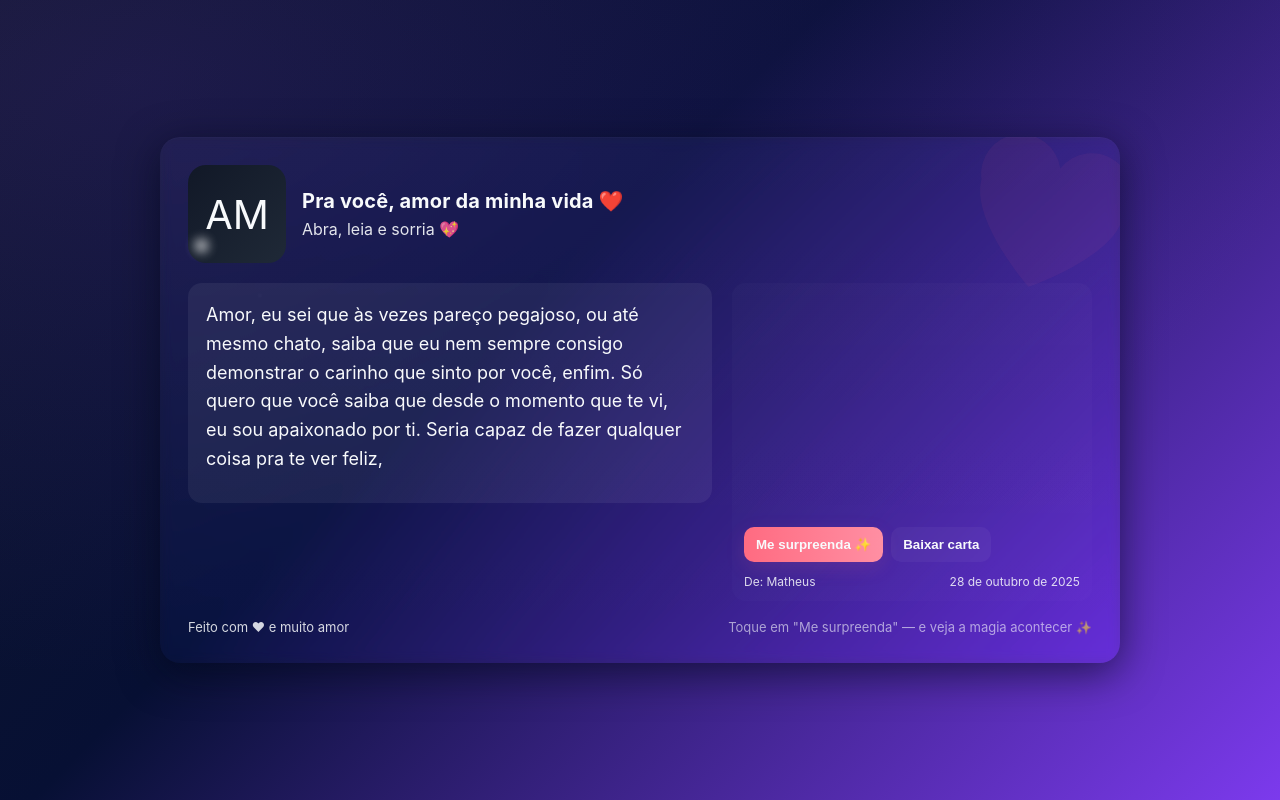
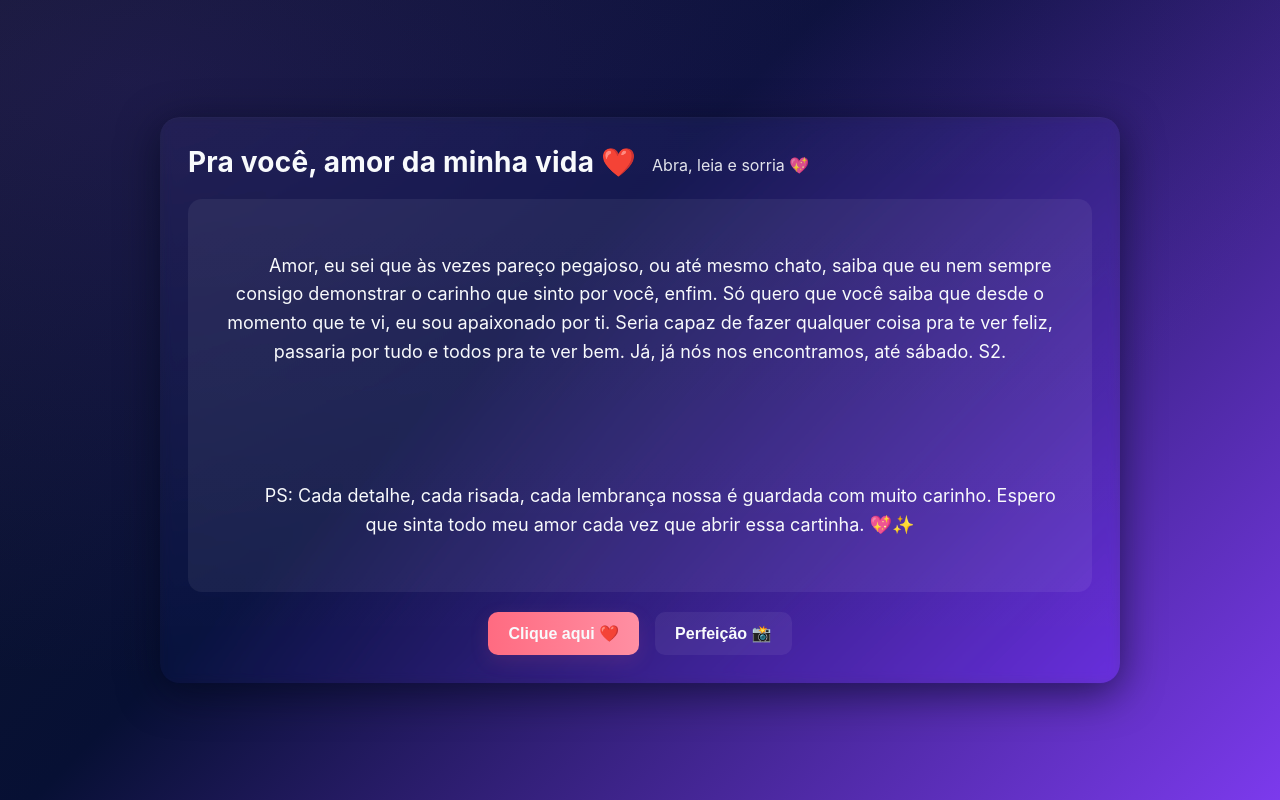
Before and after one commit to Matheus0Santos/surpresinhapranamorada, a plain HTML site: page index.html in a window 1280 px wide. Drawn offline with Linux system fonts and the light colour scheme.

Commit message:
Update styles and structure in index.html
Refactor layout and styles for improved presentation and user experience.

```diff
--- a/index.html
+++ b/index.html
@@ -26,6 +26,8 @@
       align-items:center;
       justify-content:center;
       padding:32px;
+      position:relative;
+      overflow:hidden;
     }
 
     .card{
@@ -43,207 +45,110 @@
     header{
       display:flex;gap:16px;align-items:center;
     }
-    .avatar{
-      width:98px;height:98px;border-radius:18px;flex:0 0 98px;background:linear-gradient(135deg,#111827,#1f2937);display:grid;place-items:center;font-size:40px
-    }
-    h1{margin:0;font-size:20px;letter-spacing:0.2px}
-    p.lead{margin:6px 0 0 0;opacity:0.9}
+    h1{margin:0;font-size:28px;letter-spacing:0.2px;text-align:center}
+    p.lead{margin:6px 0 0 0;opacity:0.9;text-align:center}
 
     main{
-      display:grid;grid-template-columns:1fr 360px;gap:20px;margin-top:20px;align-items:start;
+      margin-top:20px;
+      display:flex;
+      flex-direction:column;
+      gap:20px;
+      align-items:center;
     }
 
     .love-box{
       background:var(--glass);
-      padding:18px;border-radius:14px;min-height:220px;position:relative;overflow:hidden;
+      padding:24px;
+      border-radius:14px;
+      min-height:220px;
+      width:100%;
+      text-align:center;
+      font-size:18px;
+      line-height:1.6;
+      white-space:pre-wrap;
+      position:relative;
+      overflow:hidden;
     }
-    .typewriter{font-size:18px;line-height:1.6;white-space:pre-wrap}
 
-    .photo-panel{
-      background: linear-gradient(180deg, rgba(255,255,255,0.02), rgba(255,255,255,0.01));
-      border-radius:14px;padding:12px;display:flex;flex-direction:column;gap:12px;align-items:center;
-    }
-    .photo{width:100%;height:220px;border-radius:12px;background:linear-gradient(180deg,#0b1220,#12203a);display:grid;place-items:center;color:rgba(255,255,255,0.6);font-size:14px}
-
-    .btns{display:flex;gap:8px;width:100%}
-    button{cursor:pointer;border:0;padding:10px 12px;border-radius:10px;font-weight:600;background:rgba(255,255,255,0.04);color:var(--light)}
+    .btns{display:flex;gap:16px;}
+    button{cursor:pointer;border:0;padding:12px 20px;border-radius:10px;font-weight:600;background:rgba(255,255,255,0.06);color:var(--light);font-size:16px}
     .accent{background:linear-gradient(90deg,var(--accent), #ff8fa3);box-shadow:0 6px 20px rgba(255,107,129,0.12)}
 
-    .heart{position:absolute;right:-40px;top:-40px;width:220px;height:220px;opacity:0.06;transform:rotate(15deg)}
-
-    footer{margin-top:18px;opacity:0.85;font-size:13px;display:flex;justify-content:space-between;align-items:center}
-
-    /* floating hearts animation */
-    .float-heart{position:absolute;left:50%;top:50%;pointer-events:none;}
-    .small{width:18px;height:18px}
-
-    @media (max-width:880px){
-      main{grid-template-columns:1fr;}
-      .photo-panel{order:-1}
+    #fullLove{
+      position:absolute;
+      top:0;left:0;width:100%;height:100%;background:rgba(255,107,129,0.95);
+      display:flex;justify-content:center;align-items:center;font-size:48px;font-weight:bold;color:white;
+      opacity:0;pointer-events:none;transition:opacity 0.4s;
+      text-align:center;padding:20px;
     }
 
-    /* confetti canvas full cover */
-    #confettiCanvas{position:absolute;left:0;top:0;width:100%;height:100%;pointer-events:none}
-
-    /* little sparkle animation */
-    .spark{position:absolute;width:6px;height:6px;border-radius:50%;background:white;opacity:0.12;filter:blur(6px)}
+    #photoPanel{
+      width:300px;height:300px;border-radius:16px;overflow:hidden;display:none;
+      background-size:cover;
+      background-position:center;
+      box-shadow:0 10px 30px rgba(0,0,0,0.4);
+    }
 
   </style>
 </head>
 <body>
-  <div class="card" id="card">
-    <svg class="heart" viewBox="0 0 24 24" fill="none" xmlns="http://www.w3.org/2000/svg">
-      <path d="M12 21s-8-5.333-8-10a4 4 0 018-3.333A4 4 0 0120 11c0 4.667-8 10-8 10z" fill="#ff6b81"/>
-    </svg>
-
+  <div class="card">
     <header>
-      <div class="avatar" id="avatar">💌</div>
-      <div>
-        <h1 id="title">Pra você, amor da minha vida ❤️</h1>
-        <p class="lead" id="subtitle">Abra, leia e sorria 💖</p>
-      </div>
+      <h1>Pra você, amor da minha vida ❤️</h1>
+      <p class="lead">Abra, leia e sorria 💖</p>
     </header>
 
     <main>
-      <section class="love-box">
-        <div class="typewriter" id="typewriter">Carregando... ✨</div>
-      </section>
+      <div class="love-box" id="loveBox">
+        Amor, eu sei que às vezes pareço pegajoso, ou até mesmo chato, saiba que eu nem sempre consigo demonstrar o carinho que sinto por você, enfim. Só quero que você saiba que desde o momento que te vi, eu sou apaixonado por ti. Seria capaz de fazer qualquer coisa pra te ver feliz, passaria por tudo e todos pra te ver bem. Já, já nós nos encontramos, até sábado. S2.
 
-      <aside class="photo-panel">
-        <div class="photo" id="photo" style="background-image:url('img/5.jpg'); background-size:cover; background-position:center;"></div>
-        <div style="width:100%;display:flex;gap:8px;">
-          <button class="accent" id="surpriseBtn">Me surpreenda ✨</button>
-          <button id="downloadBtn">Baixar carta</button>
-        </div>
+        <br><br>
+        PS: Cada detalhe, cada risada, cada lembrança nossa é guardada com muito carinho. Espero que sinta todo meu amor cada vez que abrir essa cartinha. 💖✨
+      </div>
 
-        <div style="width:100%;display:flex;justify-content:space-between;font-size:12px;opacity:0.85">
-          <span id="fromLine">De: Matheus</span>
-          <span id="dateLine"></span>
-        </div>
-      </aside>
+      <div class="btns">
+        <button class="accent" id="loveBtn">Clique aqui ❤️</button>
+        <button id="photoBtn">Perfeição 📸</button>
+      </div>
+
+      <div id="fullLove">EU TE AMO 💖💖💖</div>
+      <div id="photoPanel" style="background-image:url('img/5.jpg');"></div>
 
     </main>
-
-    <canvas id="confettiCanvas"></canvas>
-
-    <footer>
-      <div>Feito com ❤ e muito amor</div>
-      <div style="opacity:0.7">Toque em "Me surpreenda" — e veja a magia acontecer ✨</div>
-    </footer>
   </div>
 
   <script>
-    const CONFIG = {
-      nameTo: 'amor da minha vida',
-      nameFrom: 'Matheus',
-      message: `Amor, eu sei que às vezes pareço pegajoso, ou até mesmo chato, saiba que eu nem sempre consigo demonstrar o carinho que sinto por você, enfim. Só quero que você saiba que desde o momento que te vi, eu sou apaixonado por ti. Seria capaz de fazer qualquer coisa pra te ver feliz, passaria por tudo e todos pra te ver bem. Já, já nós nos encontramos, até sábado. S2.
+    const loveBtn = document.getElementById('loveBtn');
+    const fullLove = document.getElementById('fullLove');
+    const photoBtn = document.getElementById('photoBtn');
+    const photoPanel = document.getElementById('photoPanel');
 
-PS: Cada detalhe, cada risada, cada lembrança nossa é guardada com muito carinho. ❤️✨
-
-Espero que sinta todo meu amor cada vez que abrir essa cartinha.`,
-      photoPlaceholderText: 'Arraste outra foto pra cá se quiser trocar',
-      downloadFilename: 'cartinha-para-voce.html'
+    function spawnFireworks(){
+      for(let i=0;i<50;i++){
+        const dot = document.createElement('div');
+        dot.className='spark';
+        dot.style.width = dot.style.height = (Math.random()*8+4)+'px';
+        dot.style.background = `hsl(${Math.random()*360},80%,60%)`;
+        dot.style.position='absolute';
+        dot.style.left = Math.random()*window.innerWidth+'px';
+        dot.style.top = Math.random()*window.innerHeight+'px';
+        dot.style.borderRadius='50%';
+        dot.style.opacity = 0.9;
+        document.body.appendChild(dot);
+        setTimeout(()=>dot.remove(),1200);
+      }
     }
 
-    function prettyDate(){
-      const d = new Date();
-      return d.toLocaleDateString('pt-BR', {day:'2-digit', month:'long', year:'numeric'});
-    }
-
-    document.getElementById('title').textContent = `Pra você, ${CONFIG.nameTo} ❤️`;
-    document.getElementById('fromLine').textContent = `De: ${CONFIG.nameFrom}`;
-    document.getElementById('dateLine').textContent = prettyDate();
-
-    const typeEl = document.getElementById('typewriter');
-    function typeMessage(text, speed=18){
-      typeEl.textContent = '';
-      let i=0;
-      function step(){
-        if(i<text.length){
-          typeEl.textContent += text[i];
-          i++;
-          setTimeout(step, speed);
-        }
-      }
-      step();
-    }
-    typeMessage(CONFIG.message, 18);
-
-    const card = document.getElementById('card');
-    function spawnHeart(){
-      const h = document.createElement('div');
-      h.className = 'spark';
-      const size = Math.random()*14+6;
-      h.style.width = size+'px'; h.style.height = size+'px';
-      h.style.left = Math.random()*80 + '%';
-      h.style.top = Math.random()*70 + '%';
-      card.appendChild(h);
-      const dur = 1500 + Math.random()*1600;
-      h.animate([
-        {transform:'translateY(0) scale(1)', opacity:0.9},
-        {transform:`translateY(-${50+Math.random()*120}px) scale(0.2)`, opacity:0}
-      ],{duration:dur,easing:'cubic-bezier(.2,.8,.2,1)'});
-      setTimeout(()=> h.remove(), dur);
-    }
-    setInterval(spawnHeart, 700);
-
-    const canvas = document.getElementById('confettiCanvas');
-    const ctx = canvas.getContext('2d');
-    function fitCanvas(){canvas.width = card.clientWidth; canvas.height = card.clientHeight;}
-    fitCanvas();
-    window.addEventListener('resize', fitCanvas);
-
-    function burst(){
-      const pieces = [];
-      for(let i=0;i<120;i++){
-        pieces.push({x: Math.random()*canvas.width, y: Math.random()*canvas.height/2, vx: (Math.random()-0.5)*8, vy: Math.random()*6+2, r: Math.random()*6+2, life: 60 + Math.random()*60, color: `hsl(${Math.random()*360},70%,60%)`})
-      }
-      function frame(){
-        ctx.clearRect(0,0,canvas.width,canvas.height);
-        pieces.forEach(p=>{
-          p.x += p.vx; p.y += p.vy; p.vy += 0.18; p.life -= 1;
-          ctx.fillStyle = p.color; ctx.beginPath(); ctx.ellipse(p.x,p.y,p.r,p.r*0.6,0,0,Math.PI*2); ctx.fill();
-        });
-        if(pieces.some(p=>p.life>0)) requestAnimationFrame(frame);
-      }
-      frame();
-    }
-
-    document.getElementById('surpriseBtn').addEventListener('click', ()=>{
-      typeMessage(CONFIG.message, 8);
-      burst();
-      card.animate([{transform:'scale(1)'},{transform:'scale(1.01)'},{transform:'scale(1)'}],{duration:420,iterations:1});
+    loveBtn.addEventListener('click',()=>{
+      fullLove.style.opacity=1;
+      spawnFireworks();
+      setTimeout(()=>{fullLove.style.opacity=0;},3000);
     });
 
-    document.getElementById('downloadBtn').addEventListener('click', ()=>{
-      const blob = new Blob([document.documentElement.outerHTML], {type:'text/html'});
-      const url = URL.createObjectURL(blob);
-      const a = document.createElement('a');
-      a.href = url; a.download = CONFIG.downloadFilename; document.body.appendChild(a); a.click(); a.remove();
-      URL.revokeObjectURL(url);
+    photoBtn.addEventListener('click',()=>{
+      photoPanel.style.display = 'block';
+      photoPanel.scrollIntoView({behavior:'smooth',block:'center'});
     });
-
-    const photoPanel = document.getElementById('photo');
-    photoPanel.addEventListener('dragover', e=>{e.preventDefault(); photoPanel.style.opacity=0.9});
-    photoPanel.addEventListener('dragleave', e=>{photoPanel.style.opacity=1});
-    photoPanel.addEventListener('drop', e=>{
-      e.preventDefault(); photoPanel.style.opacity=1;
-      const f = e.dataTransfer.files && e.dataTransfer.files[0];
-      if(!f) return;
-      const reader = new FileReader();
-      reader.onload = evt => {
-        photoPanel.style.backgroundImage = `url(${evt.target.result})`;
-        photoPanel.style.backgroundSize = 'cover';
-        photoPanel.style.backgroundPosition = 'center';
-        photoPanel.textContent = '';
-      };
-      reader.readAsDataURL(f);
-    });
-
-    document.addEventListener('keydown', (e)=>{if(e.key.toLowerCase()==='s'){document.getElementById('surpriseBtn').click();}});
-
-    const avatar = document.getElementById('avatar');
-    avatar.textContent = CONFIG.nameTo.split(' ')[0].slice(0,2).toUpperCase();
   </script>
 </body>
 </html>
```
